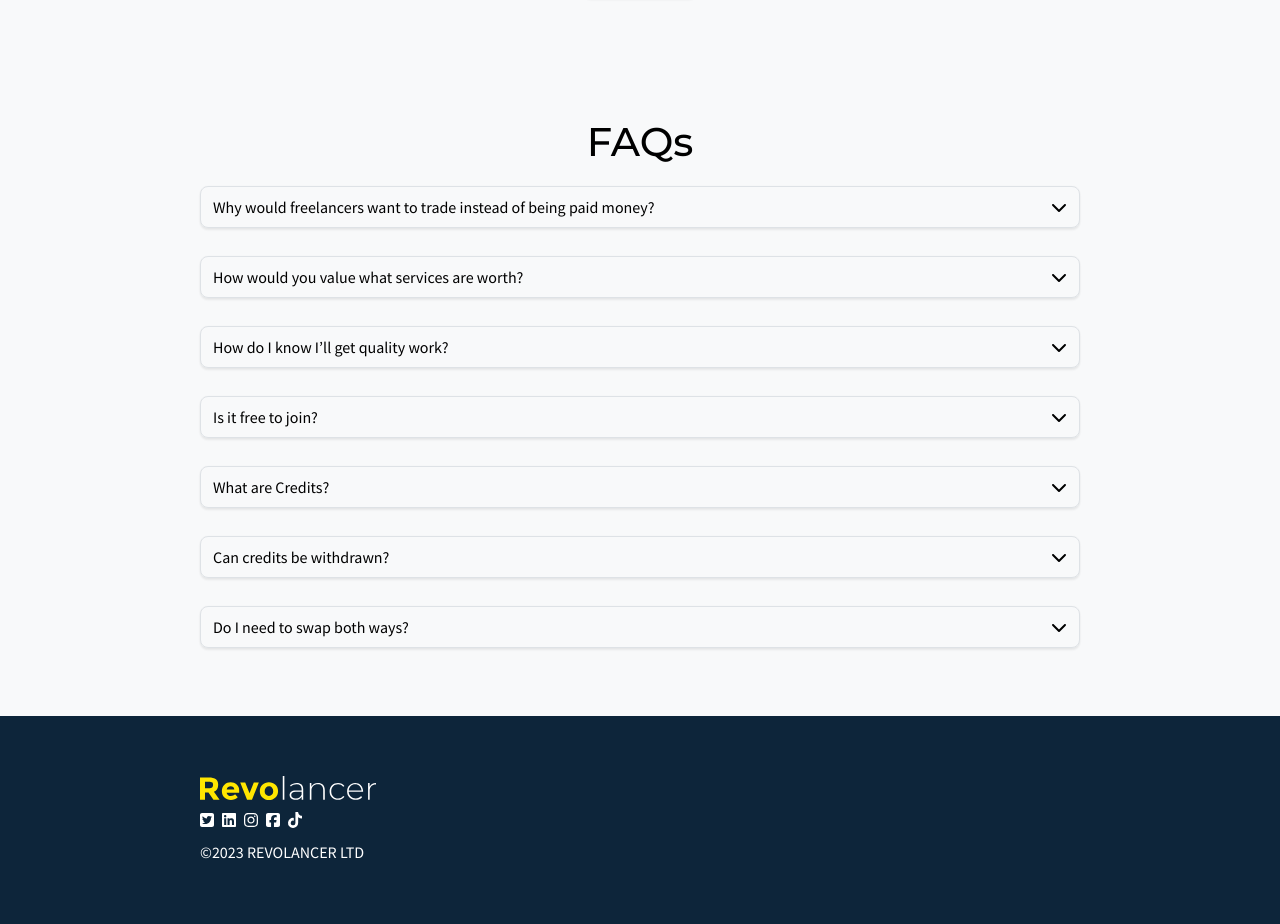
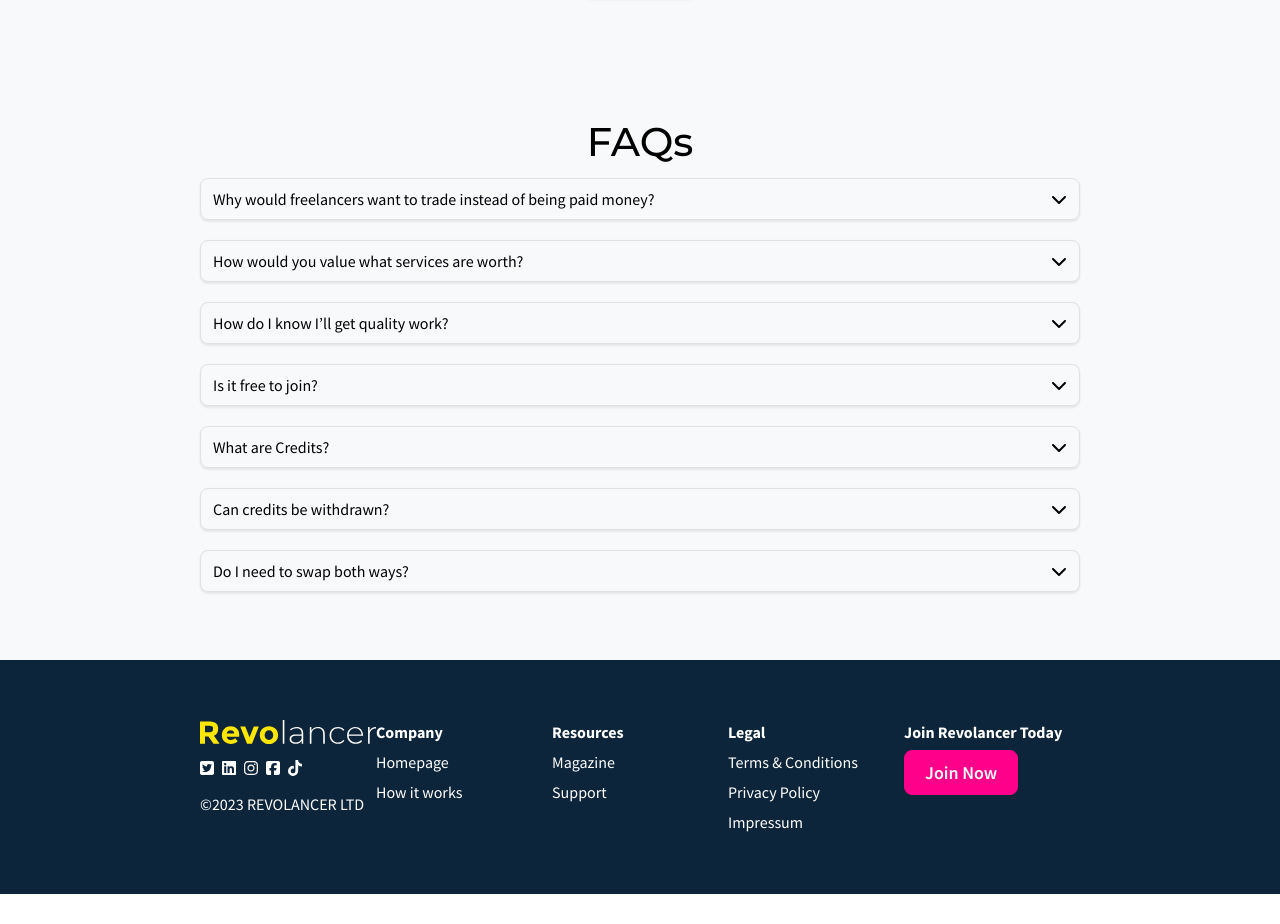
Before and after one commit to Revolancer/marketing-site, a Next.js app: page / in a window 1280 px wide. Shown: the part 4394-5318 px from the top of the page. After the commit the page ends 5288 px from the top, so only its background shows below. Built offline with nearby package versions, Linux system fonts and the light colour scheme; what react-interactive would draw is missing.

Commit message:
main page complete

```diff
--- a/src/components/foot/footer.tsx
+++ b/src/components/foot/footer.tsx
@@ -3,7 +3,7 @@ import { ColumnLayout, FullWidth } from "../layout/columns";
 import { Div } from "../layout/div";
 import { Flex } from "../layout/flex";
 import { Logo } from "../layout/logo";
-import { UnstyledLink } from "../navigation/button";
+import { Button, UnstyledLink } from "../navigation/button";
 import { FontAwesomeIcon } from "@fortawesome/react-fontawesome";
 import {
   faFacebookSquare,
@@ -35,26 +35,72 @@ export const Footer = () => {
       <ColumnLayout>
         <FullWidth>
           <FootColumns>
-            <Flex column>
-              <Logo expanded />
+            <Flex column gap={4}>
+              <Div>
+                <Logo expanded />
+              </Div>
               <Flex>
-                <UnstyledLink href="/">
+                <UnstyledLink
+                  href="https://twitter.com/revolancercom"
+                  target="_blank"
+                  rel="noopener noreferrer nofollow"
+                >
                   <FontAwesomeIcon icon={faTwitterSquare} />
                 </UnstyledLink>
-                <UnstyledLink href="/">
+                <UnstyledLink
+                  href="https://www.linkedin.com/company/revolancer/"
+                  target="_blank"
+                  rel="noopener noreferrer nofollow"
+                >
                   <FontAwesomeIcon icon={faLinkedin} />
                 </UnstyledLink>
-                <UnstyledLink href="/">
+                <UnstyledLink
+                  href="https://www.instagram.com/revolancer/"
+                  target="_blank"
+                  rel="noopener noreferrer nofollow"
+                >
                   <FontAwesomeIcon icon={faInstagram} />
                 </UnstyledLink>
-                <UnstyledLink href="/">
+                <UnstyledLink
+                  href="https://facebook.com/revolancercom"
+                  target="_blank"
+                  rel="noopener noreferrer nofollow"
+                >
                   <FontAwesomeIcon icon={faFacebookSquare} />
                 </UnstyledLink>
-                <UnstyledLink href="/">
+                <UnstyledLink
+                  href="https://www.tiktok.com/@revolancer"
+                  target="_blank"
+                  rel="noopener noreferrer nofollow"
+                >
                   <FontAwesomeIcon icon={faTiktok} />
                 </UnstyledLink>
               </Flex>
               <P>&copy;2023 REVOLANCER LTD</P>
+            </Flex>
+            <Flex column gap={2}>
+              <P css={{ fontWeight: "$bold" }}>Company</P>
+              <UnstyledLink href="/">Homepage</UnstyledLink>
+              <UnstyledLink href="/#works">How it works</UnstyledLink>
+            </Flex>
+            <Flex column gap={2}>
+              <P css={{ fontWeight: "$bold" }}>Resources</P>
+              <UnstyledLink href="/magazine">Magazine</UnstyledLink>
+              <UnstyledLink href="mailto:support@revolancer.com">
+                Support
+              </UnstyledLink>
+            </Flex>
+            <Flex column gap={2}>
+              <P css={{ fontWeight: "$bold" }}>Legal</P>
+              <UnstyledLink href="/terms">Terms &amp; Conditions</UnstyledLink>
+              <UnstyledLink href="/privacy">Privacy Policy</UnstyledLink>
+              <UnstyledLink href="/impressum">Impressum</UnstyledLink>
+            </Flex>
+            <Flex column gap={2}>
+              <P css={{ fontWeight: "$bold" }}>Join Revolancer Today</P>
+              <Button href="https://app.revolancer.com/register">
+                Join Now
+              </Button>
             </Flex>
           </FootColumns>
         </FullWidth>
--- a/src/components/homepage/faqs.tsx
+++ b/src/components/homepage/faqs.tsx
@@ -10,7 +10,7 @@ export const FAQs = () => {
     <Div css={{ backgroundColor: "$neutral100" }}>
       <ColumnLayout>
         <FullWidth css={{ marginBlock: "$16" }}>
-          <Flex column gap={6}>
+          <Flex column gap={4}>
             <H3
               css={{
                 textAlign: "center",
--- a/src/components/layout/faq-item.tsx
+++ b/src/components/layout/faq-item.tsx
@@ -47,7 +47,8 @@ const Content = styled(Collapsible.Content, {
   display: "flex",
   flexDirection: "column",
   gap: "$5",
-  padding: "$1",
+  paddingInline: "$1",
+  paddingBlockStart: "$3",
   '&[data-state="open"]': {
     animation: `${open} 200ms ease-in-out forwards`,
   },
```
